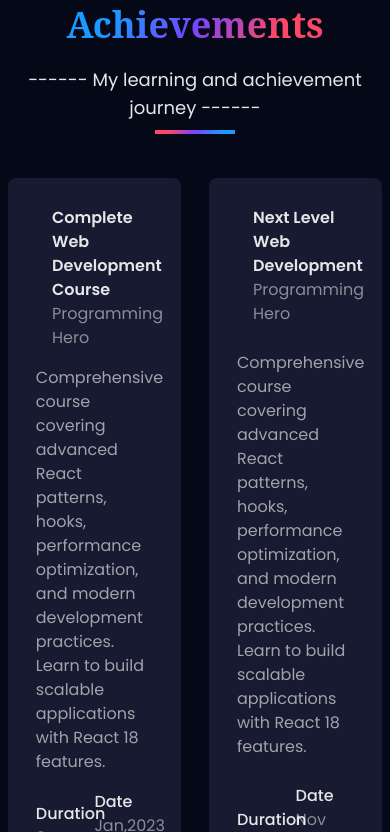
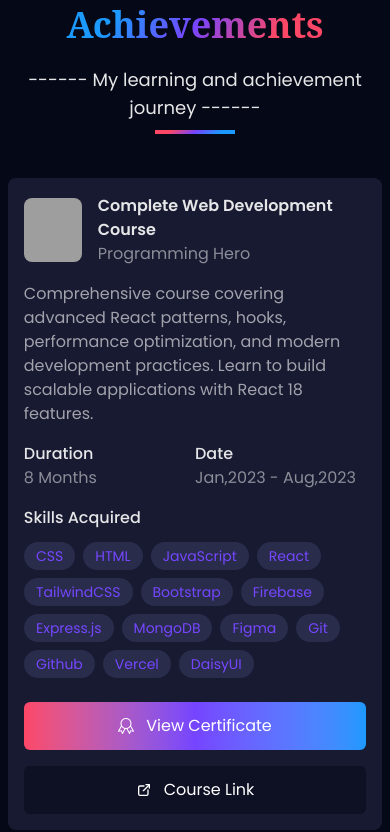
Before and after one commit to jmjubaer/jm-protfulio, a Next.js app: page / in a window 390 px wide. Shown: the part 4072-4904 px from the top of the page. Built offline with nearby package versions, Linux system fonts and the light colour scheme; no server answers; grey boxes are pictures that could not be loaded; a web font is replaced by a local one.

Commit message:
make responsive  the course and achivement section

```diff
--- a/src/components/pages/home/CourseAndAchivement/index.tsx
+++ b/src/components/pages/home/CourseAndAchivement/index.tsx
@@ -87,12 +87,12 @@ const CourseAndAchievement = () => {
                     "My learning and achievement journey"
                 }></SectionTitle>
 
-            <div className='grid grid-cols-2 gap-7'>
+            <div className='grid md:grid-cols-2 gap-7 mt-14'>
                 {courseData?.map((course) => (
                     <div
                     data-aos='zoom-in'
                         key={course.id}
-                        className='bg-secondary/50 p-7 rounded-lg flex flex-col justify-between gap-4 mt-14'>
+                        className='bg-secondary/50 sm:p-7 p-4 rounded-lg flex flex-col justify-between gap-4 '>
                         <div className='flex items-center gap-4'>
                             <a href={course.providerLink} target='_blank'>
                                 <Image
@@ -141,7 +141,7 @@ const CourseAndAchievement = () => {
                                 ))}
                             </div>
                         </div>
-                        <div className='grid grid-cols-2 gap-4 mt-2'>
+                        <div className='grid lg:grid-cols-2 gap-4 mt-2'>
                             <ViewCertificate
                                 certificate={course?.certificate}
                                 title={course?.title}
@@ -149,7 +149,7 @@ const CourseAndAchievement = () => {
                             <a
                                 target='_blank'
                                 href={course?.courseLink}
-                                className='button bg-primary/50 flex items-center  gap-3'>
+                                className='button bg-primary/50 flex items-center justify-center gap-3'>
                                 {" "}
                                 <TbExternalLink /> Course Link
                             </a>
```
